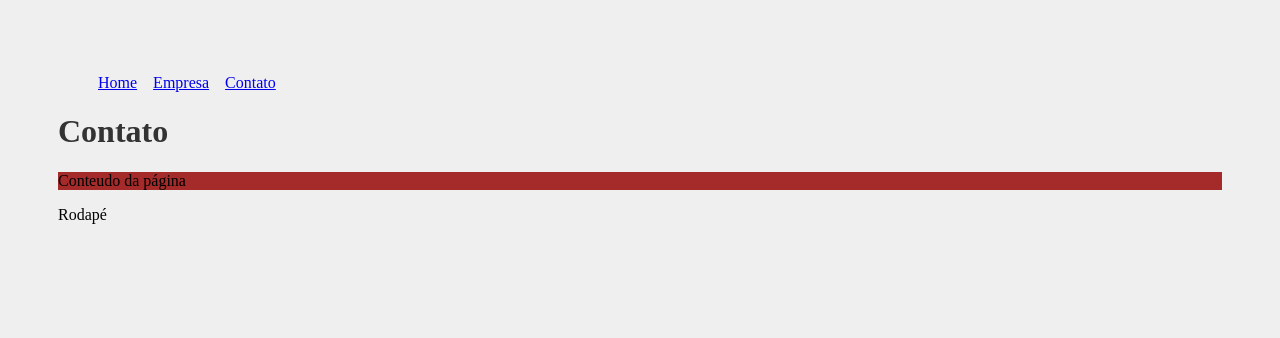
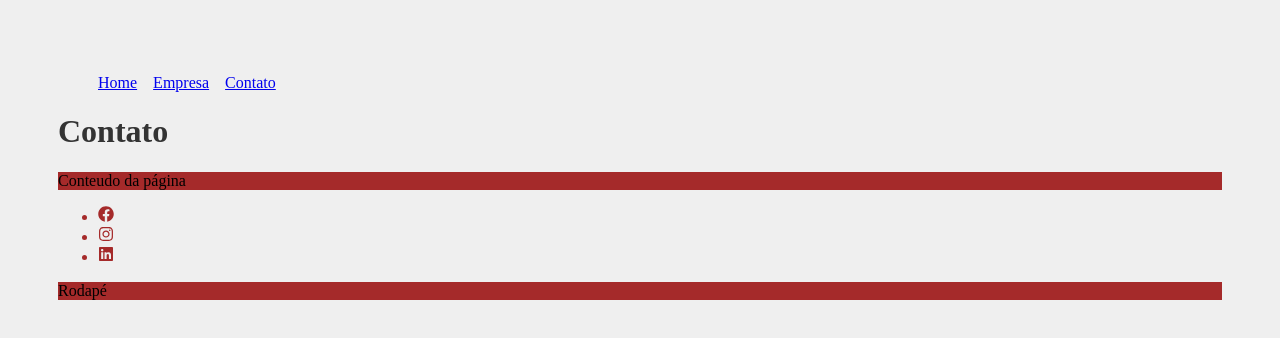
Before and after one commit to JonatasNs1/React, a React (Create React App) app in the folder meu-projeto/: page /contato in a window 1280 px wide. Shown: the top 338 px of the page. Built offline with nearby package versions, Linux system fonts and the light colour scheme.

Commit message:
react icons

```diff
--- a/meu-projeto/package.json
+++ b/meu-projeto/package.json
@@ -8,6 +8,7 @@
     "@testing-library/user-event": "^13.5.0",
     "react": "^18.2.0",
     "react-dom": "^18.2.0",
+    "react-icons": "^4.4.0",
     "react-router-dom": "^6.3.0",
     "react-scripts": "5.0.1",
     "web-vitals": "^2.1.4"
--- a/meu-projeto/src/App.js
+++ b/meu-projeto/src/App.js
@@ -1,10 +1,14 @@
-import {BrowserRouter as Router, Routes, Route, Link} from 'react-router-dom'
+import {BrowserRouter as Router, Routes, Route} from 'react-router-dom'
 import Home from './pages/Home';
 import Contato from './pages/Contato';
 import Empresa from './pages/Empresa'
 import NavBar from './components/layout/NavBar';
 import Footer from './components/layout/Footer';
 
+// router -> envolver a aplicacao
+// routes -> dizer a area que altera
+// route -> decreta o que é a rota, qual componente representa e qual path
+// link -> redireciona para as paginas que tem no projeto
 
 function App() {
 
--- a/meu-projeto/src/components/layout/Footer.js
+++ b/meu-projeto/src/components/layout/Footer.js
@@ -1,6 +1,17 @@
+import {FaFacebook, FaInstagram, FaLinkedin} from 'react-icons/fa'
+import styles from './Footer.modules.css';
+
 function Footer(){
     return (
-        <footer> Rodapé</footer>
+        <footer>
+           <ul className={styles.socialList}>
+                <li><FaFacebook/></li>
+                <li><FaInstagram/></li>
+                <li><FaLinkedin/></li>
+           </ul>
+
+            <p>Rodapé</p>
+        </footer>
     )
 }
 
--- /dev/null
+++ b/meu-projeto/src/components/layout/Footer.modules.css
@@ -0,0 +1,15 @@
+.socsocialListial{
+    display: flex;
+    justify-content: center;
+    align-items: center;
+    list-style: none;
+}
+
+.socialList li{
+    margin: 2em;
+}
+
+.socialList svg{
+    font-size: 1.5em;
+    cursor: pointer;
+}
```
Also changed, not shown: 1 other file (tests, documents, lock files or other folders).
